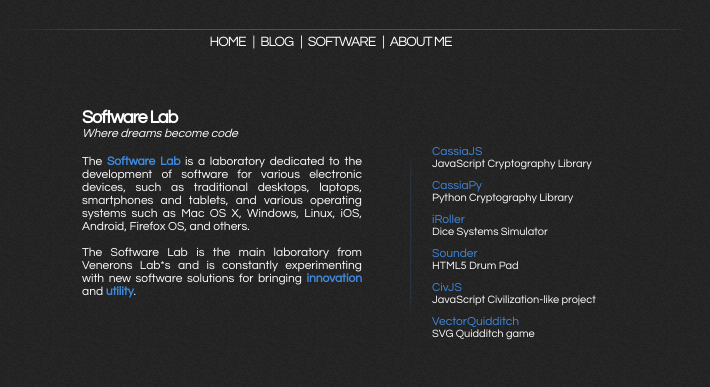
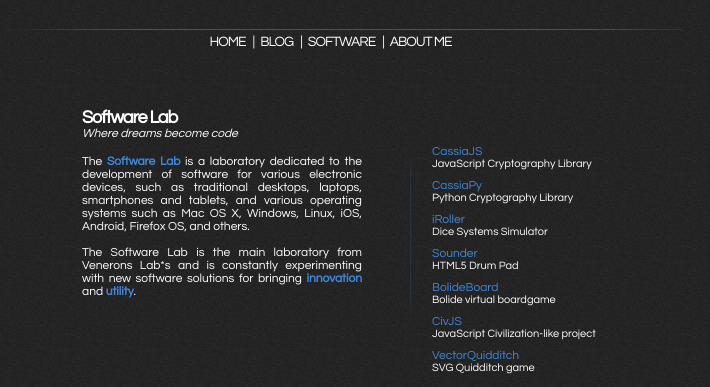
Before and after one commit to Venerons/venerons.github.io, a plain HTML site: page software.html in a window 1280 px wide. Shown: the part 151-538 px from the top of the page, without its empty margins (308-1018 px from the left). Drawn offline with Linux system fonts and the light colour scheme.

Commit message:
Add BolideBoard

```diff
--- a/software.html
+++ b/software.html
@@ -59,6 +59,10 @@
                     HTML5 Drum Pad
                 </div>
                 <div class="entry">
+                    <a class="archive_title" target="_blank" href="https://github.com/Venerons/BolideBoard">BolideBoard</a>
+                    Bolide virtual boardgame
+                </div>
+                <div class="entry">
                     <a class="archive_title" target="_blank" href="http://venerons.github.com/CivJS">CivJS</a>
                     JavaScript Civilization-like project
                 </div>
```
